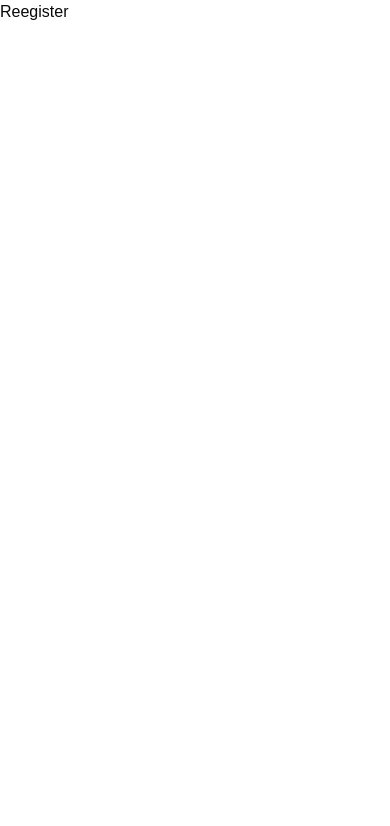
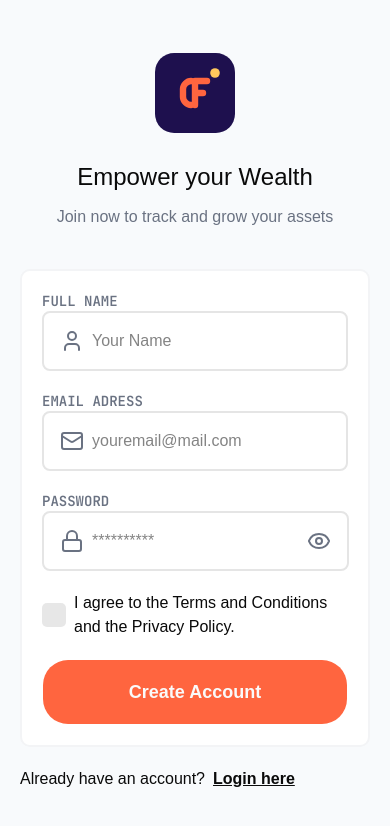
Before and after one commit to Chesco216/chesfin-track-fe, a React (Vite) app: page /register in a window 390 px wide. Shown: the top 826 px of the page. Built offline with nearby package versions, Linux system fonts and the light colour scheme.

Commit message:
feat: login/register mobile view

```diff
--- a/package.json
+++ b/package.json
@@ -18,6 +18,7 @@
     "radix-ui": "^1.4.3",
     "react": "^19.2.6",
     "react-dom": "^19.2.6",
+    "react-hook-form": "^7.77.0",
     "react-router": "^7.16.0",
     "shadcn": "^4.10.0",
     "tailwind-merge": "^3.6.0",
--- /dev/null
+++ b/src/auth/layouts/AuthLayout.tsx
@@ -0,0 +1,29 @@
+import type { ReactNode } from "react"
+import logo from '@/assets/logo.svg'
+
+interface Props {
+  title: string,
+  description: string
+  children: ReactNode
+}
+
+export const AuthLayout = ({ children, title, description }: Props) => {
+  return (
+    <div className="flex flex-col w-screen h-screen justify-center p-5 bg-slate-50">
+      <div className="hidden">some header</div>
+      <div className="xl:grid xl:grid-cols-2">
+        <div className="hidden">
+          {/*TODO:: Desktop view*/}
+          some desktop fill
+        </div>
+        <div className='flex flex-col justify-center items-center gap-3 mb-10'>
+          <img className='mb-4' src={logo} alt="logo" width={80} />
+          <h1 className='text-2xl'>{title}</h1>
+          <p className='text-gray-500'>{description}</p>
+        </div>
+      </div>
+      {children}
+      <div className="hidden">some footeer</div>
+    </div>
+  )
+}
--- a/src/auth/pages/login/Login.tsx
+++ b/src/auth/pages/login/Login.tsx
@@ -1,5 +1,22 @@
+import { AuthLayout } from "@/auth/layouts/AuthLayout"
+import { LoginForm } from "./components/LoginForm"
+import { Link } from "react-router"
+
 export const Login = () => {
   return (
-    <div>Login</div>
+    <AuthLayout
+      title="Welcome Back"
+      description="Enter your credentials to access your wealth dashboard"
+    >
+      <LoginForm />
+      <p className='mt-5'>Already have an account?
+        <Link
+          className='ml-2 font-semibold underline'
+          to='/register'
+        >
+          Create an account
+        </Link>
+      </p>
+    </AuthLayout>
   )
 }
--- /dev/null
+++ b/src/auth/pages/login/components/LoginForm.tsx
@@ -0,0 +1,52 @@
+import { Button } from "@/components/ui/button"
+import { Eye, Lock, Mail } from "lucide-react"
+import { useState } from "react"
+import { useForm } from "react-hook-form"
+
+export const LoginForm = () => {
+
+  const { register, handleSubmit, formState: { errors } } = useForm()
+  const [isHiddenPassword, setIsHiddenPassword] = useState<boolean>(true)
+
+  const onSubmit = () => {
+    if (errors)
+      console.log({ errors })
+  }
+
+  return (
+    <form
+      onSubmit={handleSubmit(onSubmit)}
+      className="flex flex-col bg-white border-2 border-gray-100 p-5 rounded-lg"
+    >
+      <legend className="font-jetbrains font-semibold text-gray-500 text-sm">EMAIL ADRESS</legend>
+      <fieldset className="flex flex-row border-2 border-gary-100 p-4 rounded-md gap-2 mb-5">
+        <Mail color="oklch(55.1% 0.027 264.364)" />
+        <input
+          required
+          type="email"
+          placeholder="youremail@mail.com"
+          {...register('email')}
+        />
+      </fieldset>
+      <legend className="font-jetbrains font-semibold text-gray-500 text-sm">PASSWORD</legend>
+      <fieldset className="flex flex-row border-2 border-gary-100 p-4 rounded-md gap-2 mb-5">
+        <Lock color="oklch(55.1% 0.027 264.364)" />
+        <input
+          required
+          type={isHiddenPassword ? 'password' : 'text'}
+          placeholder="**********"
+          {...register('password')}
+        />
+        <button onClick={() => setIsHiddenPassword(prev => !prev)}>
+          <Eye color="oklch(55.1% 0.027 264.364)" />
+        </button>
+      </fieldset>
+      <Button
+        type="submit"
+        className="bg-torange font-semibold text-lg py-8"
+      >
+        Create Account
+      </Button>
+    </form>
+  )
+}
--- a/src/auth/pages/register/Register.tsx
+++ b/src/auth/pages/register/Register.tsx
@@ -1,5 +1,23 @@
+import { Link } from 'react-router'
+import { RegisterForm } from './components/register-form/RegisterForm'
+import { AuthLayout } from '@/auth/layouts/AuthLayout'
+
 export const Register = () => {
+
   return (
-    <div>Reegister</div>
+    <AuthLayout
+      title='Empower your Wealth'
+      description='Join now to track and grow your assets'
+    >
+      <RegisterForm />
+      <p className='mt-5'>Already have an account?
+        <Link
+          className='ml-2 font-semibold underline'
+          to='/login'
+        >
+          Login here
+        </Link>
+      </p>
+    </AuthLayout>
   )
 }
--- /dev/null
+++ b/src/auth/pages/register/components/register-form/RegisterForm.tsx
@@ -0,0 +1,70 @@
+import { Button } from "@/components/ui/button"
+import { Checkbox } from "@/components/ui/checkbox"
+import { Eye, Lock, Mail, User } from "lucide-react"
+import { useState } from "react"
+import { useForm } from "react-hook-form"
+
+export const RegisterForm = () => {
+
+  const { register, handleSubmit, formState: { errors } } = useForm()
+  const [isHiddenPassword, setIsHiddenPassword] = useState<boolean>(true)
+
+  const onSubmit = () => {
+    if (errors)
+      console.log({ errors })
+  }
+
+  return (
+    <form
+      onSubmit={handleSubmit(onSubmit)}
+      className="flex flex-col bg-white border-2 border-gray-100 p-5 rounded-lg"
+    >
+      <legend className="font-jetbrains font-semibold text-gray-500 text-sm">FULL NAME</legend>
+      <fieldset className="flex flex-row border-2 border-gary-100 p-4 rounded-md gap-2 mb-5">
+        <User color="oklch(55.1% 0.027 264.364)" />
+        <input
+          required
+          type="text"
+          placeholder="Your Name"
+          {...register('name')}
+        />
+      </fieldset>
+      <legend className="font-jetbrains font-semibold text-gray-500 text-sm">EMAIL ADRESS</legend>
+      <fieldset className="flex flex-row border-2 border-gary-100 p-4 rounded-md gap-2 mb-5">
+        <Mail color="oklch(55.1% 0.027 264.364)" />
+        <input
+          required
+          type="email"
+          placeholder="youremail@mail.com"
+          {...register('email')}
+        />
+      </fieldset>
+      <legend className="font-jetbrains font-semibold text-gray-500 text-sm">PASSWORD</legend>
+      <fieldset className="flex flex-row border-2 border-gary-100 p-4 rounded-md gap-2 mb-5">
+        <Lock color="oklch(55.1% 0.027 264.364)" />
+        <input
+          required
+          type={isHiddenPassword ? 'password' : 'text'}
+          placeholder="**********"
+          {...register('password')}
+        />
+        <button
+          type="button"
+          onClick={() => setIsHiddenPassword(prev => !prev)}
+        >
+          <Eye color="oklch(55.1% 0.027 264.364)" />
+        </button>
+      </fieldset>
+      <label className="flex flex-row gap-2 items-center mb-5">
+        <Checkbox className="w-6 h-6" />
+        <p>I agree to the Terms and Conditions and the Privacy Policy.</p>
+      </label>
+      <Button
+        type="submit"
+        className="bg-torange font-semibold text-lg py-8"
+      >
+        Create Account
+      </Button>
+    </form>
+  )
+}
--- /dev/null
+++ b/src/components/ui/checkbox.tsx
@@ -0,0 +1,31 @@
+import * as React from "react"
+import { Checkbox as CheckboxPrimitive } from "radix-ui"
+
+import { cn } from "@/lib/utils"
+import { CheckIcon } from "lucide-react"
+
+function Checkbox({
+  className,
+  ...props
+}: React.ComponentProps<typeof CheckboxPrimitive.Root>) {
+  return (
+    <CheckboxPrimitive.Root
+      data-slot="checkbox"
+      className={cn(
+        "peer relative flex size-4 shrink-0 items-center justify-center rounded-[5px] border border-transparent bg-input/90 transition-shadow outline-none group-has-disabled/field:opacity-50 after:absolute after:-inset-x-3 after:-inset-y-2 focus-visible:border-ring focus-visible:ring-3 focus-visible:ring-ring/30 disabled:cursor-not-allowed disabled:opacity-50 aria-invalid:border-destructive aria-invalid:ring-3 aria-invalid:ring-destructive/20 aria-invalid:aria-checked:border-primary dark:aria-invalid:border-destructive/50 dark:aria-invalid:ring-destructive/40 data-checked:border-primary data-checked:bg-primary data-checked:text-primary-foreground dark:data-checked:bg-primary",
+        className
+      )}
+      {...props}
+    >
+      <CheckboxPrimitive.Indicator
+        data-slot="checkbox-indicator"
+        className="grid place-content-center text-current transition-none [&>svg]:size-3.5"
+      >
+        <CheckIcon
+        />
+      </CheckboxPrimitive.Indicator>
+    </CheckboxPrimitive.Root>
+  )
+}
+
+export { Checkbox }
--- a/src/index.css
+++ b/src/index.css
@@ -1,9 +1,9 @@
+@import url('https://fonts.googleapis.com/css2?family=JetBrains+Mono:ital,wght@0,100..800;1,100..800&family=Manrope:wght@200..800&family=Oswald:wght@200..700&family=Poppins:ital,wght@0,100;0,200;0,300;0,400;0,500;0,600;0,700;0,800;0,900;1,100;1,200;1,300;1,400;1,500;1,600;1,700;1,800;1,900&display=swap');
 @import "tailwindcss";
 @import "tw-animate-css";
 @import "shadcn/tailwind.css";
 @import "@fontsource-variable/inter";
 
-@import url('https://fonts.googleapis.com/css2?family=JetBrains+Mono:ital,wght@0,100..800;1,100..800&family=Manrope:wght@200..800&family=Oswald:wght@200..700&family=Poppins:ital,wght@0,100;0,200;0,300;0,400;0,500;0,600;0,700;0,800;0,900;1,100;1,200;1,300;1,400;1,500;1,600;1,700;1,800;1,900&display=swap');
 
 @custom-variant dark (&:is(.dark *));
 
```
Also changed, not shown: 1 other file (tests, documents, lock files or other folders).
